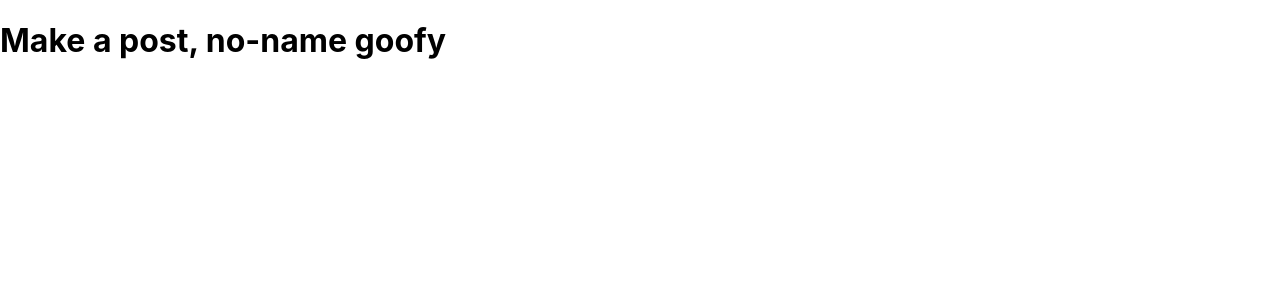
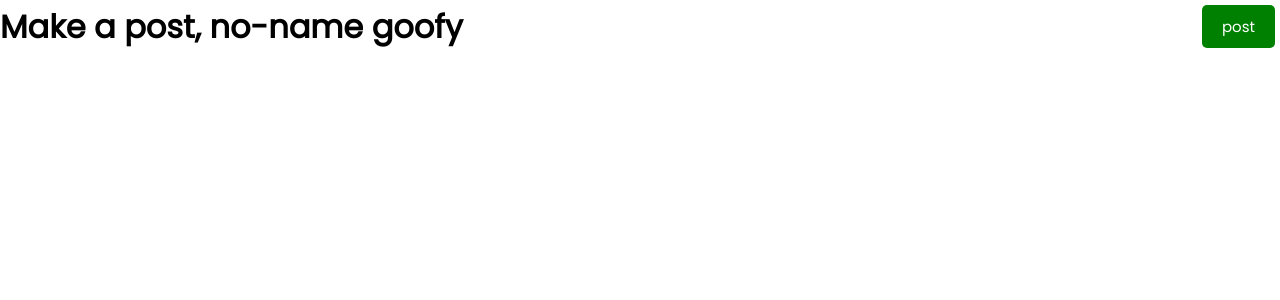
Before and after one commit to gpaddock/post-app, a React (Create React App) app: page / in a window 1280 px wide. Shown: the top 300 px of the page. Built offline with nearby package versions, Linux system fonts and the light colour scheme.

Commit message:
added button, modified css

```diff
--- /dev/null
+++ b/src/components/Button.js
@@ -0,0 +1,24 @@
+import PropTypes from 'prop-types'
+
+const Button = ({color, text, onClick}) => {
+  return (
+    <button
+    onClick={onClick}
+    className='btn'
+    style={{backgroundColor:color}}
+    >{text}</button>
+  )
+}
+
+Button.defaultProps = {
+    color:"black",
+    text:"ADD TEXT"
+}
+
+Button.propTypes = {
+    color: PropTypes.string,
+    text: PropTypes.string,
+    onClick: PropTypes.func.isRequired
+}
+
+export default Button
--- a/src/components/Header.js
+++ b/src/components/Header.js
@@ -1,9 +1,14 @@
 import PropTypes from 'prop-types'
+import Button from './Button'
 
 const Header = (props) => {
+  const onClick = () => {
+    console.log("button clicked")
+    }
   return (
-    <header>
+    <header className='header'>
         <h1>Make a post, {props.title}</h1>
+        <Button color="green" text="post" onClick={onClick}/>
     </header>
   )
 }
--- a/src/index.css
+++ b/src/index.css
@@ -1,13 +1,112 @@
-body {
+@import url('https://fonts.googleapis.com/css2?family=Poppins:wght@300;400&display=swap');
+
+* {
+  box-sizing: border-box;
   margin: 0;
-  font-family: -apple-system, BlinkMacSystemFont, 'Segoe UI', 'Roboto', 'Oxygen',
-    'Ubuntu', 'Cantarell', 'Fira Sans', 'Droid Sans', 'Helvetica Neue',
-    sans-serif;
-  -webkit-font-smoothing: antialiased;
-  -moz-osx-font-smoothing: grayscale;
+  padding: 0;
 }
 
-code {
-  font-family: source-code-pro, Menlo, Monaco, Consolas, 'Courier New',
-    monospace;
+body {
+  font-family: 'Poppins', sans-serif;
 }
+
+.container {
+  max-width: 500px;
+  margin: 30px auto;
+  overflow: auto;
+  min-height: 300px;
+  border: 1px solid steelblue;
+  padding: 30px;
+  border-radius: 5px;
+}
+
+.header {
+  display: flex;
+  justify-content: space-between;
+  align-items: center;
+  margin-bottom: 20px;
+}
+
+.btn {
+  display: inline-block;
+  background: #000;
+  color: #fff;
+  border: none;
+  padding: 10px 20px;
+  margin: 5px;
+  border-radius: 5px;
+  cursor: pointer;
+  text-decoration: none;
+  font-size: 15px;
+  font-family: inherit;
+}
+
+.btn:focus {
+  outline: none;
+}
+
+.btn:active {
+  transform: scale(0.98);
+}
+
+.btn-block {
+  display: block;
+  width: 100%;
+}
+
+.task {
+  background: #f4f4f4;
+  margin: 5px;
+  padding: 10px 20px;
+  cursor: pointer;
+}
+
+.task.reminder {
+  border-left: 5px solid green;
+}
+
+.task h3 {
+  display: flex;
+  align-items: center;
+  justify-content: space-between;
+}
+
+.add-form {
+  margin-bottom: 40px;
+}
+
+.form-control {
+  margin: 20px 0;
+}
+
+.form-control label {
+  display: block;
+}
+
+.form-control input {
+  width: 100%;
+  height: 40px;
+  margin: 5px;
+  padding: 3px 7px;
+  font-size: 17px;
+}
+
+.form-control-check {
+  display: flex;
+  align-items: center;
+  justify-content: space-between;
+}
+
+.form-control-check label {
+  flex: 1;
+}
+
+.form-control-check input {
+  flex: 2;
+  height: 20px;
+}
+
+footer {
+  margin-top: 30px;
+  text-align: center;
+}
```
